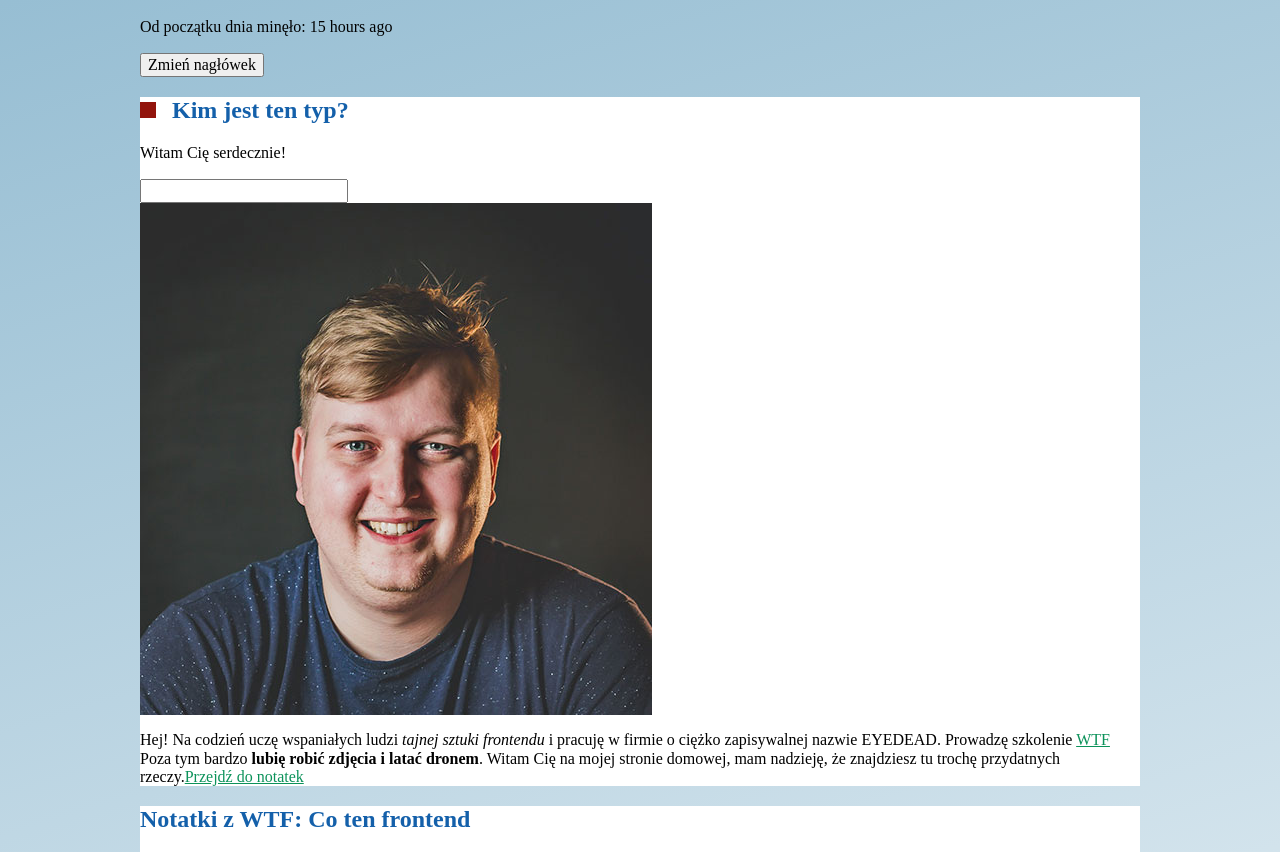
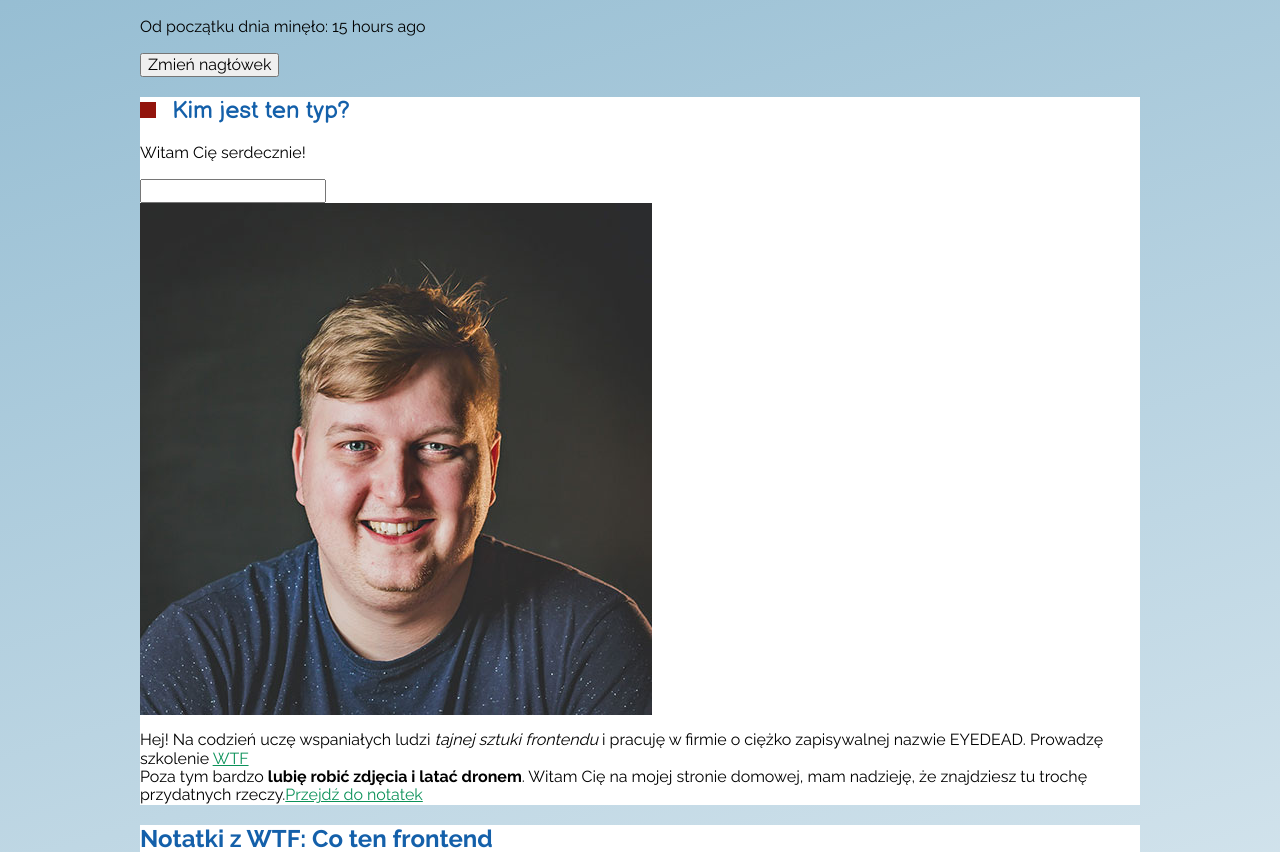
Before and after one commit to Kamil-Siwiec/homepage-webpack, a website built with webpack: page src/pages/index.html in a window 1280 px wide. Shown: the part 100-952 px from the top of the page. Built offline with nearby package versions, Linux system fonts and the light colour scheme.

Commit message:
add scss style, import font family from google fonts

```diff
--- a/src/scss/main.scss
+++ b/src/scss/main.scss
@@ -1,5 +1,6 @@
 @import "~normalize.css";
 @import "_variables";
+@import url('https://fonts.googleapis.com/css2?family=Balsamiq+Sans&family=Raleway:wght@100;400;700&display=swap');
 @import "modules/week-summary.scss";
 
 html {
@@ -16,6 +17,7 @@ body {
   background-color: #92bbd1;
   background-image: linear-gradient(163deg, #92bbd1 0%, #ffffff 100%);
   min-height: 100vh;
+  font-family: 'Raleway', sans-serif;
 }
 
 section {
@@ -88,6 +90,8 @@ a {
 .about {
   &__heading {
     color: #1460aa;
+    font-family: 'Balsamiq Sans', cursive;
+    font-weight: 400;
     &::before {
       content: "";
       display: inline-block;
--- a/src/scss/modules/week-summary.scss
+++ b/src/scss/modules/week-summary.scss
@@ -11,6 +11,7 @@
     }
     &__title {
       color: #21a179;
+      font-weight: 400;
       &::before {
         content: "";
         display: inline-block;
```
